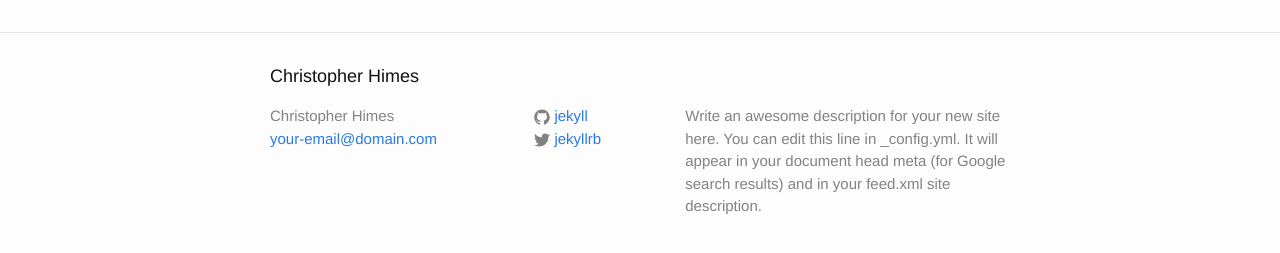
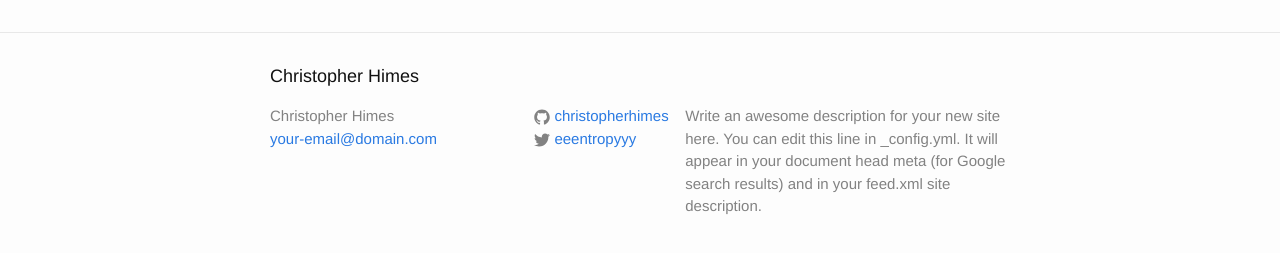
Before and after one commit to christopherhimes/christopherhimes.github.io, a Jekyll site: the page built from index.html, in a window 1280 px wide. Shown: the part 264-517 px from the top of the page. Built offline with Jekyll 4.4.1, drawn with Linux system fonts in a browser that asks for light colours.

Commit message:
Changed twitter and github names

```diff
--- a/_config.yml
+++ b/_config.yml
@@ -7,8 +7,8 @@ description: > # this means to ignore newlines until "baseurl:"
   Google search results) and in your feed.xml site description.
 baseurl: "" # the subpath of your site, e.g. /blog/
 url: "http://yourdomain.com" # the base hostname & protocol for your site
-twitter_username: jekyllrb
-github_username:  jekyll
+twitter_username: eeentropyyy
+github_username:  christopherhimes
 
 # Build settings
 markdown: kramdown
```
